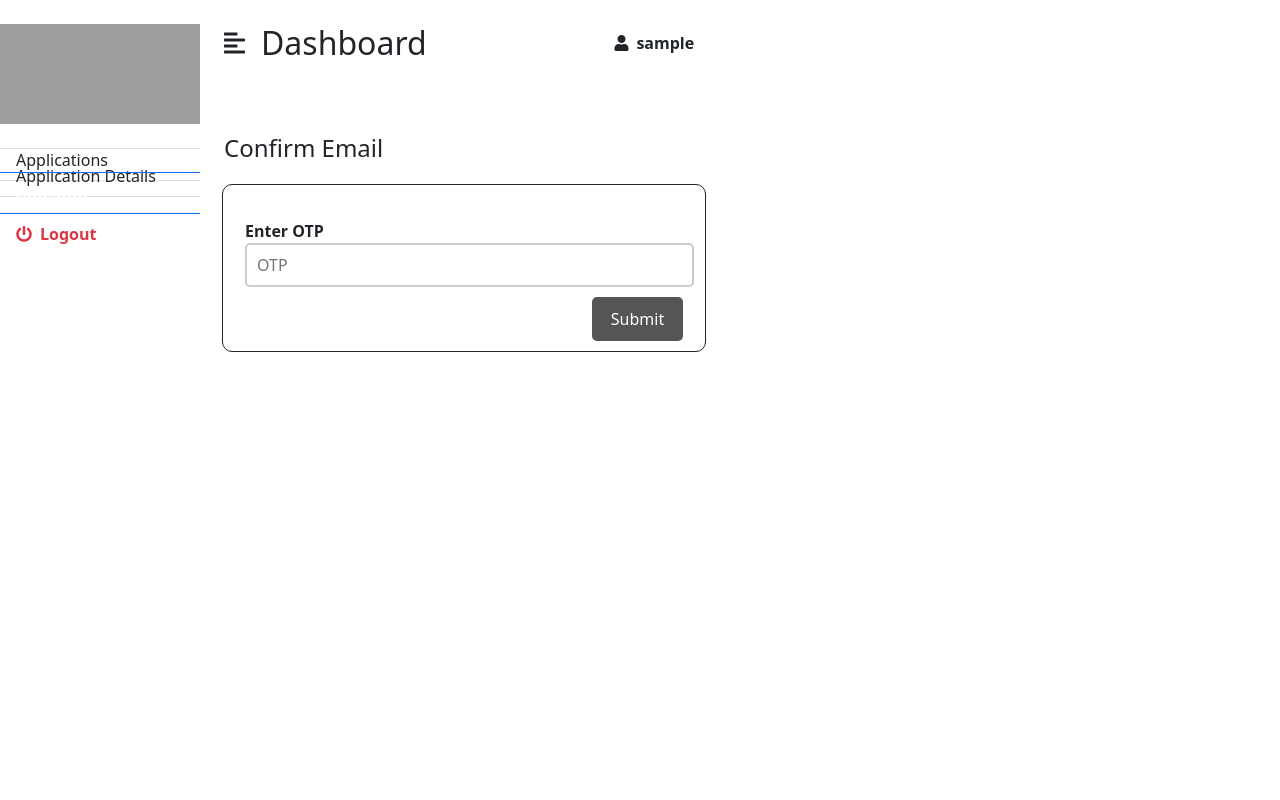
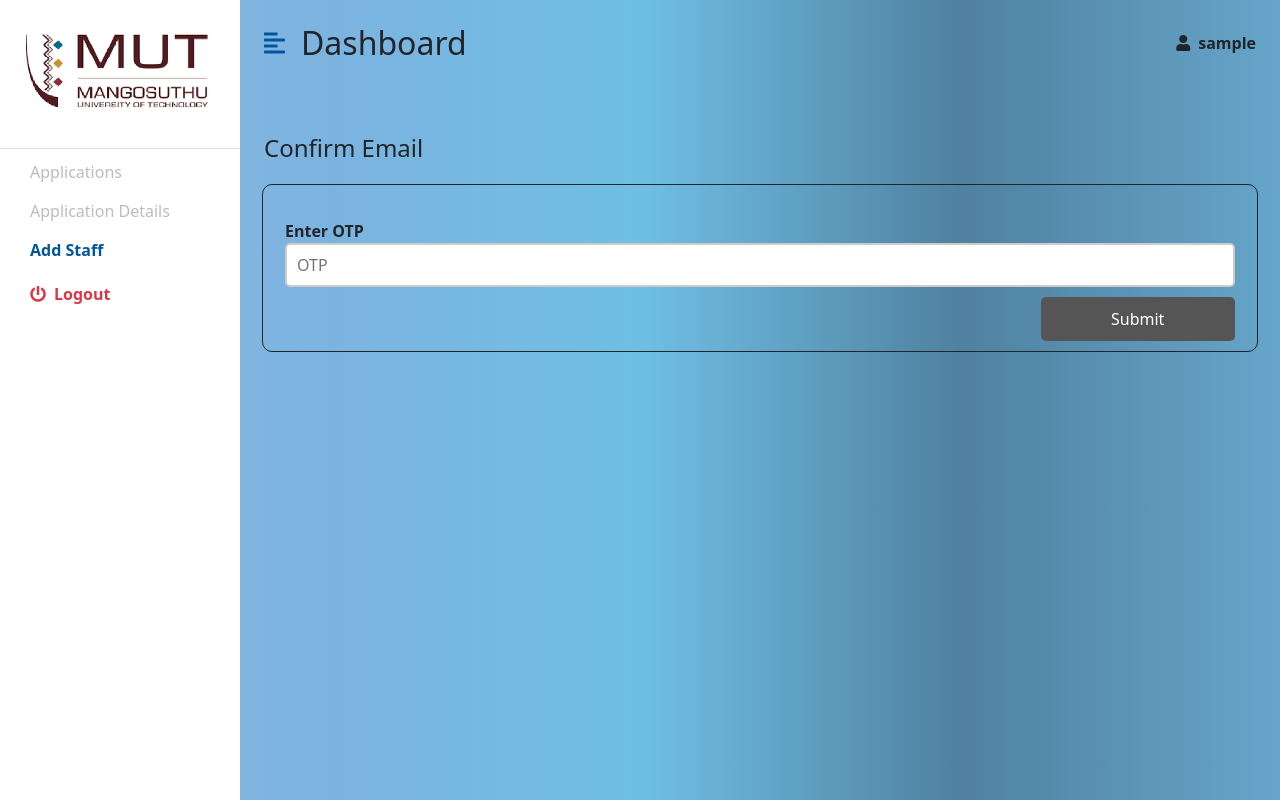
Before and after one commit to MUTInnovationLab/research-funding, a PHP site: page /add_staff_otp.php in a window 1280 px wide. Run offline with PHP 8.4, Linux system fonts and the light colour scheme; a user stored in the database is signed in; grey boxes are pictures that could not be loaded.

Commit message:
add staff otp

```diff
--- a/add_staff_otp.php
+++ b/add_staff_otp.php
@@ -2,12 +2,14 @@
 <html lang="en">
 
 <head>
-    <meta charset="UTF-8" />
+<meta charset="UTF-8" />
     <meta http-equiv="X-UA-Compatible" content="IE=edge" />
     <meta name="viewport" content="width=device-width, initial-scale=1.0" />
     <link href="https://cdn.jsdelivr.net/npm/bootstrap@5.0.0-beta3/dist/css/bootstrap.min.css" rel="stylesheet" />
     <link rel="stylesheet" href="https://cdnjs.cloudflare.com/ajax/libs/font-awesome/5.15.3/css/all.min.css" />
-    <link rel="stylesheet" href="styles.css" />
+    <link rel="stylesheet" href="style.css" />
+    <!-- <title>Update Staff</title>
+    <link rel="icon" href="research.png" type="image/png"> -->
     <title>Add Staff</title>
     <link rel="icon" href="research.png" type="image/png">
     <!-- <meta name="description" content="Our platform facilitates research funding by providing an easy-to-use application process for individuals and organizations seeking financial support for their projects. We aim to streamline the funding application process, making it more accessible and efficient for researchers to obtain the necessary resources to advance their work."> -->
@@ -169,7 +171,7 @@
         <!-- Sidebar -->
         <div class="bg-white" id="sidebar-wrapper">
             <div class="sidebar-heading text-center py-4 primary-text fs-4 fw-bold text-uppercase border-bottom">
-            <img src="img/logo.PNG" style="width:200px; height:100px;"></i></div>
+            <img src="img/mut.png" style="width:200px; height:100px;"></i></div>
             <div class="list-group list-group-flush my-3">
                 <!-- ------------------------------------------------------------------------------------------ -->
                 <a style="margin-top: -25px;" href="applications2.php" class="list-group-item list-group-item-action bg-transparent second-text"><i
@@ -246,5 +248,4 @@
     </script>
     </form>
 </body>
-
 </html>
--- a/login.php
+++ b/login.php
@@ -6,8 +6,7 @@
 <title>Log In </title>
 <meta charset="utf-8">
 <meta name="viewport" content="width=device-width, initial-scale=1">
-<!-- <meta name="description" content="Our platform simplifies research funding with an easy application process."> -->
-
+<meta name="description" content="Our platform simplifies research funding with an easy application process.">
 <link rel="icon" href="research.png" type="image/png">
 
  <style>
```
Also changed, not shown: forgot-password.php (+18 -2 lines).
